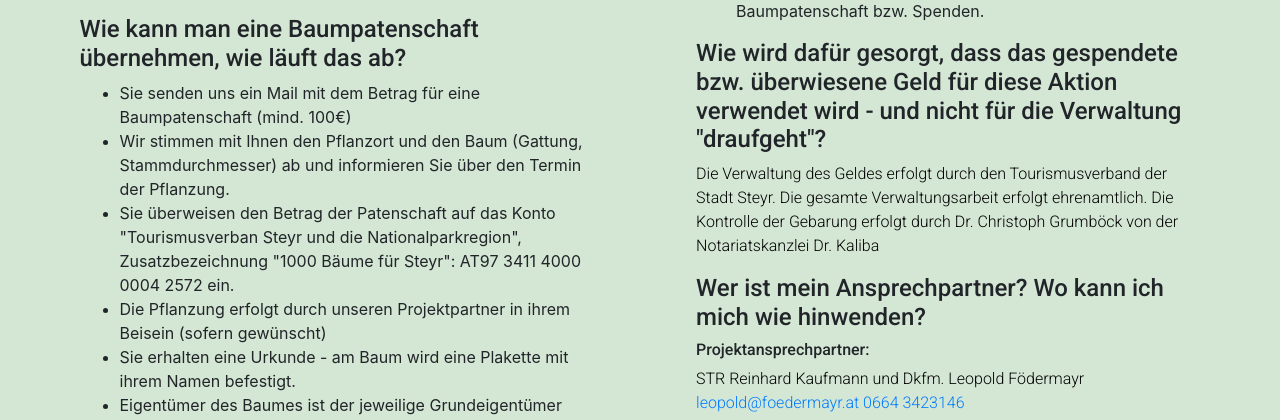
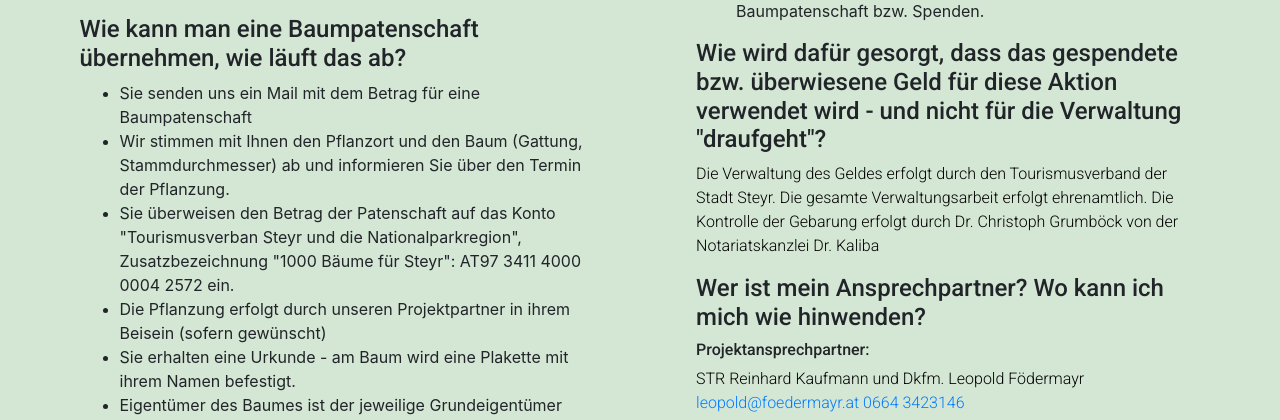
Before and after one commit to winterleitner/1000baeume, a PHP site: page / in a window 1280 px wide. Shown: the part 2095-2515 px from the top of the page. Run offline with PHP 8.4, Linux system fonts and the light colour scheme; data comes from the database, SQL or seed files in the repository; data that the repository does not hold is empty; some libraries are stand-ins or nearby versions; some web fonts are replaced.

Commit message:
mindestbetrag von FAQ-seite entfernt

```diff
--- a/website/index.php
+++ b/website/index.php
@@ -186,7 +186,7 @@
                 </ul>
                 <h2>Wie kann man eine Baumpatenschaft übernehmen, wie läuft das ab?</h2>
                 <ul>
-                    <li>Sie senden uns ein Mail mit dem Betrag für eine Baumpatenschaft (mind. 100€)</li>
+                    <li>Sie senden uns ein Mail mit dem Betrag für eine Baumpatenschaft</li>
                     <li>Wir stimmen mit Ihnen den Pflanzort und den Baum (Gattung, Stammdurchmesser) ab und informieren
                         Sie über den Termin der Pflanzung.
                     </li>
```
